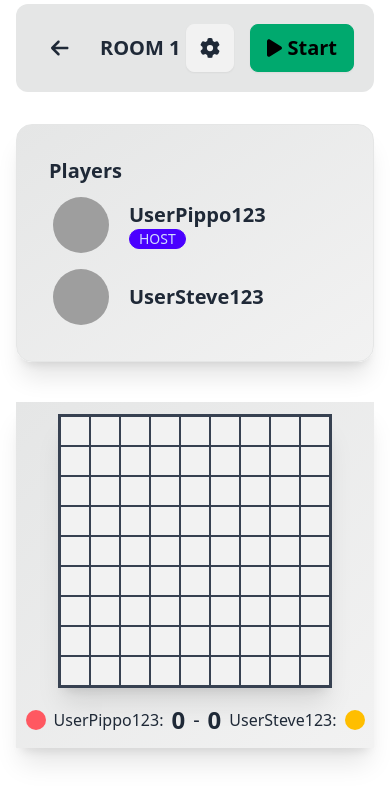
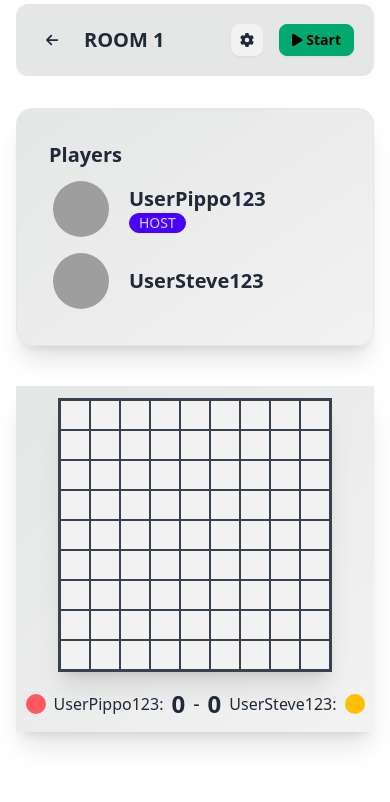
Before and after one commit to stefanodenti/4-in-a-row, an Angular app: page /room/1 in a window 390 px wide. Shown: the top 802 px of the page. Built offline with nearby package versions, Linux system fonts and the light colour scheme; grey boxes are pictures that could not be loaded.

Commit message:
fix: mobile optimization

```diff
--- a/src/app/pages/room/room.component.html
+++ b/src/app/pages/room/room.component.html
@@ -2,7 +2,10 @@
 <app-navbar>
   <div class="flex justify-between items-center">
     <div class="flex items-center gap-4">
-      <button class="btn btn-square btn-ghost text-xl" [routerLink]="'/rooms'">
+      <button
+        class="btn max-lg:btn-sm btn-square btn-ghost text-xl"
+        [routerLink]="'/rooms'"
+      >
         <fa-icon [icon]="faArrowLeft"></fa-icon>
       </button>
       <h1 class="text-xl xl:text-4xl font-bold uppercase">{{ room().name }}</h1>
@@ -10,17 +13,23 @@
     <div class="flex gap-4">
       <!-- Actions -->
       @if(room().state === RoomStateEnum.Waiting){
-      <button class="btn btn-square text-xl" (click)="openGameSettings()">
+      <button
+        class="btn max-lg:btn-sm btn-square text-xl"
+        (click)="openGameSettings()"
+      >
         <fa-icon [icon]="faCog"></fa-icon>
       </button>
       } @else if(room().state === RoomStateEnum.Playing){
-      <button class="btn btn-info btn-square text-xl" (click)="restartGame()">
+      <button
+        class="btn max-lg:btn-sm btn-info btn-square text-xl"
+        (click)="restartGame()"
+      >
         <fa-icon [icon]="faRefresh"></fa-icon>
       </button>
       }
 
       <button
-        class="btn text-xl"
+        class="btn text-xl max-lg:btn-sm"
         [ngClass]="{
           'btn-success': room().state === RoomStateEnum.Waiting,
           'btn-error': room().state === RoomStateEnum.Playing
```
